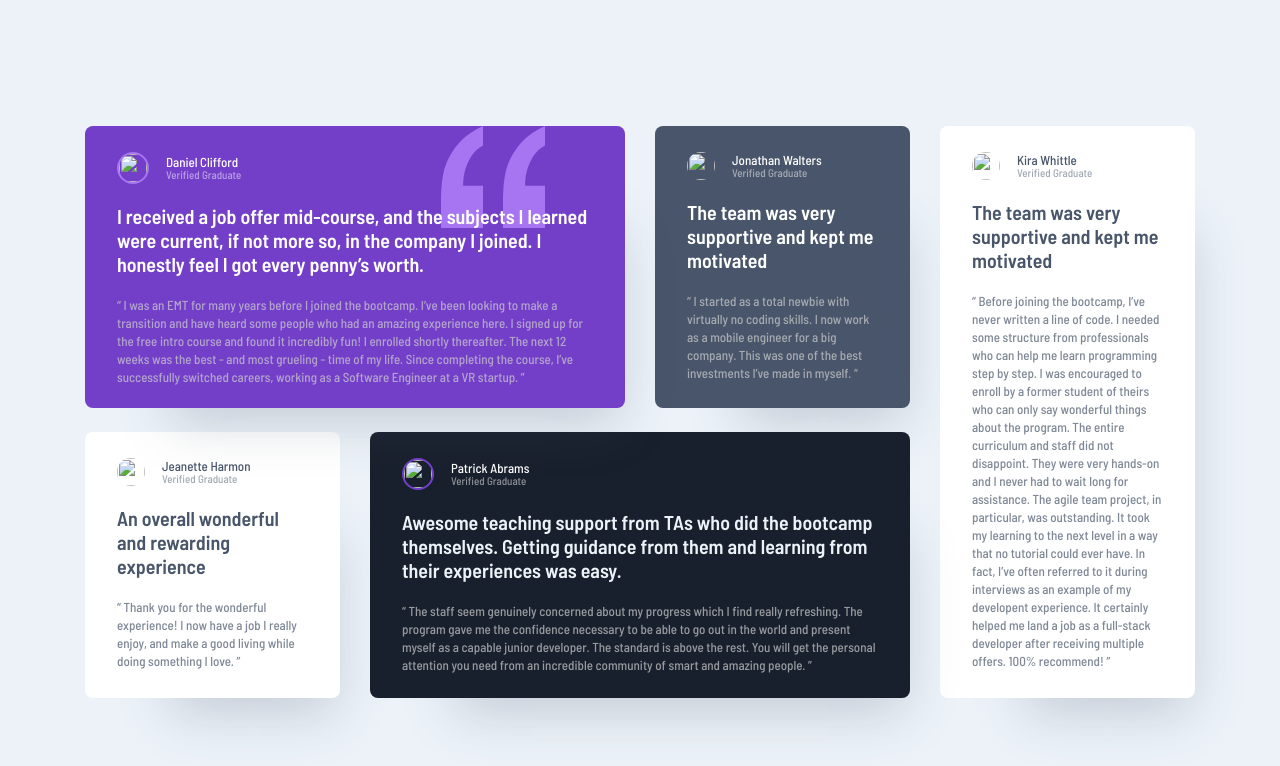
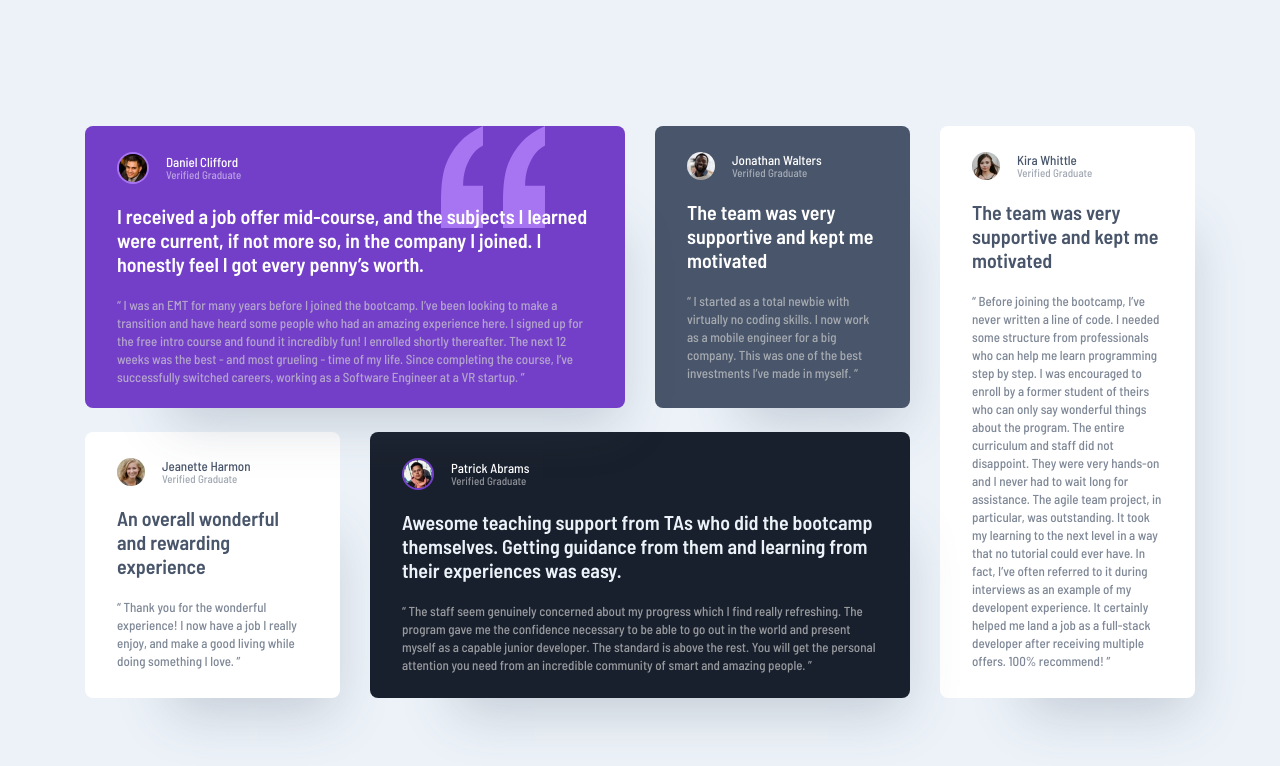
Before and after one commit to ValsCodes/FM-Testimonials-Grid-Section, a website: page index.html in a window 1280 px wide. Drawn offline with nearby package versions, Linux system fonts and the light colour scheme; files that its build step writes are made by us from their sources; the site is published under a folder, as on GitHub Pages, so addresses that start at the root find nothing.

Commit message:
image path fix

```diff
--- a/index.html
+++ b/index.html
@@ -18,7 +18,7 @@
       <svg width="104" height="102" alt="" xmlns="http://www.w3.org/2000/svg"><path d="M104 102V59.727H84.114c0-5.871.689-11.182 2.068-15.933 1.379-4.75 3.42-9.287 6.125-13.61C95.01 25.86 98.909 22.257 104 19.375V0c-9.758 4.27-17.712 9.874-23.864 16.813-6.151 6.939-10.712 14.545-13.681 22.818C63.485 47.904 62 59.941 62 75.74V102h42zm-62 0V59.727H22.114c0-5.871.689-11.182 2.068-15.933 1.379-4.75 3.42-9.287 6.125-13.61C33.01 25.86 36.909 22.257 42 19.375V0c-9.652 4.27-17.58 9.874-23.784 16.813C12.01 23.752 7.424 31.358 4.455 39.631 1.485 47.904 0 59.941 0 75.74V102h42z" fill="#A775F1" fill-rule="nonzero"/></svg>
 
         <div class="flex-container">
-          <img class="" src="/images/image-daniel.jpg">
+          <img class="" src="images/image-daniel.jpg">
           <div class="flex-col-container ">
             <p class="name-text">Daniel Clifford</p>
             <p class="job-text">Verified Graduate</p>
@@ -37,7 +37,7 @@
 
     <div class="item item--2">
         <div class="flex-container">
-          <img class="" src="/images/image-jonathan.jpg" alt="" >
+          <img class="" src="images/image-jonathan.jpg" alt="" >
           <div class="flex-col-container ">
             <p class="name-text">Jonathan Walters</p>
             <p class="job-text">Verified Graduate</p>
@@ -52,7 +52,7 @@
 
     <div class="item item--3">
       <div class="flex-container">
-        <img class="" src="/images/image-kira.jpg" alt="">
+        <img class="" src="images/image-kira.jpg" alt="">
         <div class="flex-col-container ">
           <p class="name-text">Kira Whittle</p>
           <p class="job-text">Verified Graduate</p>
@@ -66,7 +66,7 @@
 
     <div class="item item--4">
       <div class="flex-container">
-        <img class="" src="/images/image-jeanette.jpg" alt="" >
+        <img class="" src="images/image-jeanette.jpg" alt="" >
         <div class="flex-col-container ">
           <p class="name-text">Jeanette Harmon</p>
           <p class="job-text">Verified Graduate</p>
@@ -80,7 +80,7 @@
     <div class="item item--5">
 
       <div class="flex-container">
-        <img class="" src="/images/image-patrick.jpg" alt="">
+        <img class="" src="images/image-patrick.jpg" alt="">
         <div class="flex-col-container ">
           <p class="name-text">Patrick Abrams</p>
           <p class="job-text">Verified Graduate</p>
```
